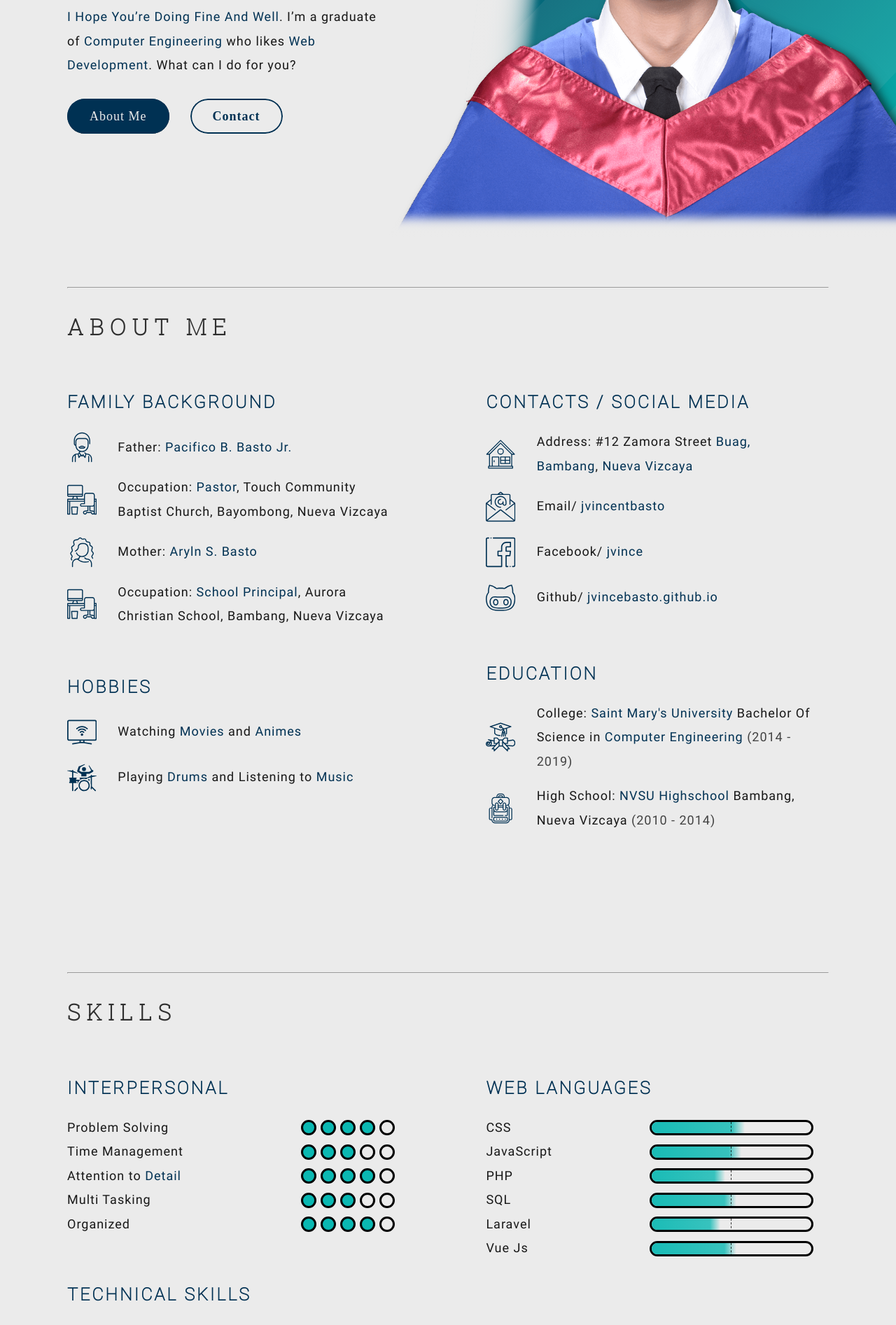
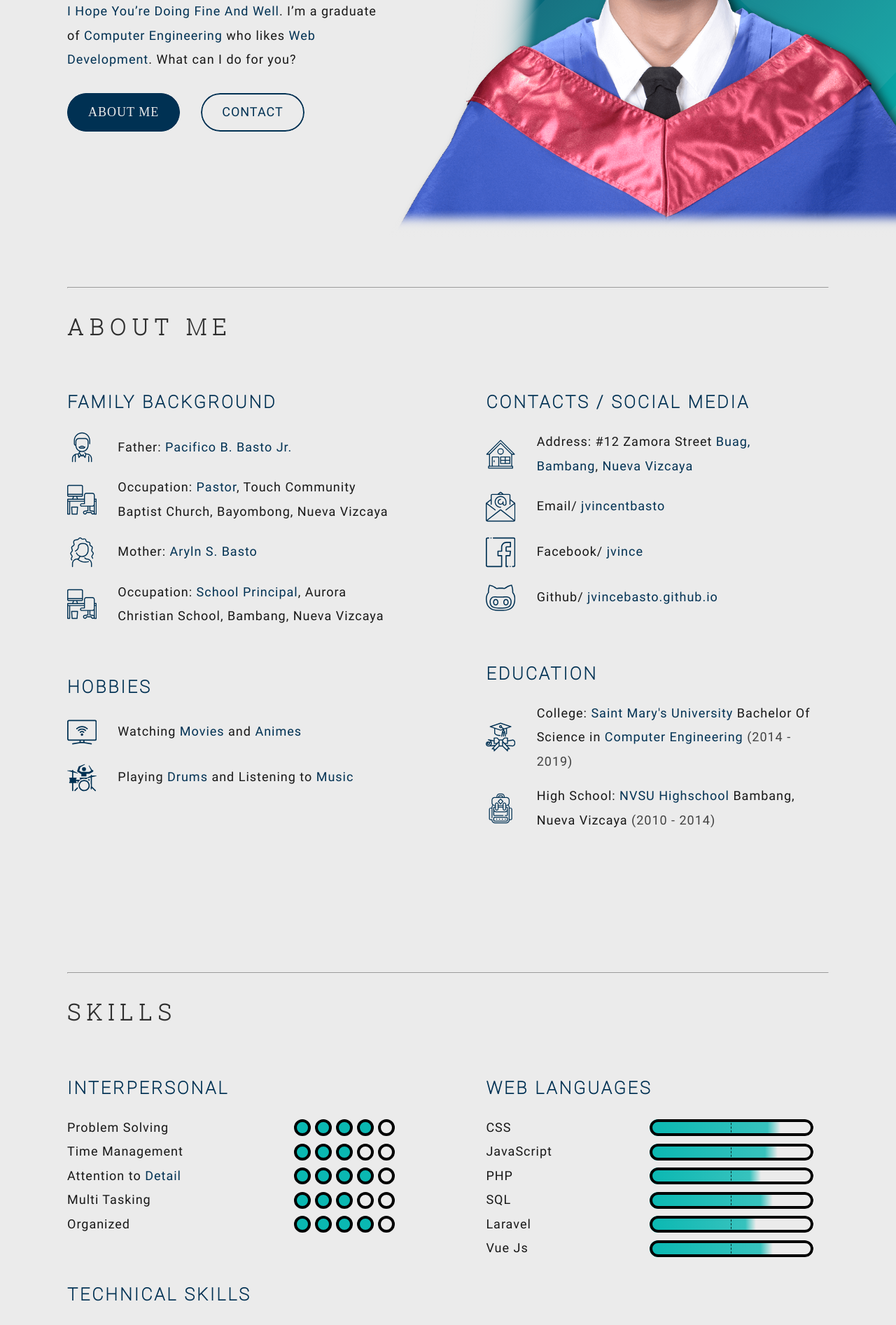
Before and after one commit to jvincebasto/my-vue-portfolio, a Vue app: page / in a window 1280 px wide. Shown: the part 460-2353 px from the top of the page at 70% size. Built offline with nearby package versions, Linux system fonts and the light colour scheme; a web font is replaced by a local one.

Commit message:
refactor button components

```diff
--- a/src/components/Btn-Primary.vue
+++ b/src/components/Btn-Primary.vue
@@ -1,13 +1,23 @@
 <template>
-  <template v-if="type(btnType)">
-    <a class="btn btn--primary">
-      <slot name="title">Primary Button Link</slot>
+  <template v-if="btnType(btnObj)">
+    <div class="btn btn-container" :style="$attrs.btnBorder">
+      <div class="btn-bg"></div>
+      <div class="btn-slide"></div>
+      <div class="btn-border"></div>
+      <a :href="btnLink(btnObj)">
+        <slot name="title">Primary Button - Link</slot>
       </a>
+    </div>
   </template>
   <template v-else>
-    <!-- <input type="submit" class="btn btn--primary" :value="Button Name"/> -->
-    <div type="submit" class="btn btn--primary">
+    <div class="btn btn-container" :style="$attrs.btnBorder">
+      <div class="btn-bg"></div>
+      <div class="btn-slide"></div>
+      <div class="btn-border"></div>
+      <label for="submit" class="btn-label">
         <slot name="title">Primary Button Submit</slot>
+      </label>
+      <input id="submit" type="submit" />
     </div>
   </template>
 </template>
@@ -15,14 +25,21 @@
 <script>
 export default {
   props: {
-    btnType: String
+    btnObj: Object
   },
   methods: {
-    type(type) {
-      if (type === "link") {
+    btnType(obj) {
+      if (obj.type === "link") {
         return true;
       } else {
         return false;
+      }
+    },
+    btnLink(obj) {
+      if (!obj.link) {
+        return "#";
+      } else {
+        return obj.link;
       }
     }
   }
@@ -33,100 +50,114 @@ export default {
 @use "./../sass/abstracts/abstracts" as abs;
 
 .btn {
-  display: block;
-  text-align: center;
+  display: inline-block;
   cursor: pointer;
-  white-space: pre;
 
-  &--primary {
-    color: abs.$vars-c-white;
-    font-family: tlight;
-
+  &-container {
     border-radius: 10rem;
-    border: 0.2rem solid abs.$vars-c-darkblue;
-    padding: 0.6rem 3rem;
-
-    box-shadow: 0rem 0.1rem 0.1rem rgba(abs.$vars-c-black, 0.5),
-      0.1rem 0.2rem 0.2rem rgba(abs.$vars-c-black, 0.5),
-      0.2rem 0.3rem 0.3rem rgba(abs.$vars-c-black, 0.5);
 
     position: relative;
+    overflow: hidden;
 
     @include abs.fns-respond(sptab) {
-      border-color: abs.$vars-c-lightblue;
-
-      color: rgba(abs.$vars-c-black, 1);
-      font-weight: bold;
-    }
-    @include abs.fns-respond(lphone) {
+      height: 100%;
       width: 100%;
-      text-align: center;
-    }
-
-    &:hover {
-      color: abs.$vars-c-darkblue;
-      transition: all 0.3s ease-in-out;
-      font-weight: bold;
-
-      @include abs.fns-respond(sptab) {
-        color: rgba(abs.$vars-c-lightblue, 1);
     }
   }
 
-    &::before {
-      content: "";
+  & > * {
     display: block;
-      margin-left: -1rem;
+    height: 100%;
+    width: 100%;
 
-      height: 120%;
     position: absolute;
     top: 0;
-      z-index: -5;
+    left: 0;
+
+    border-radius: inherit;
+    border: 0.2rem solid abs.$vars-c-darkblue;
+
+    @include abs.fns-respond(sptab) {
+      height: inherit;
+      width: inherit;
+      border-color: abs.$vars-c-lightblue;
+    }
+  }
+
+  &-bg {
+    background: abs.$vars-c-darkblue;
+    border: none;
+
+    @include abs.fns-respond(sptab) {
+      background: abs.$vars-c-lightblue;
+    }
+  }
+  &-border {
+    // border-color: abs.$vars-c-black;
+  }
+
+  &-slide {
     background: rgba(abs.$vars-c-lightblue, 0);
+    border: none;
+    width: 0;
 
-      width: 0;
+    left: unset;
     right: 0;
     transform-origin: right;
 
     transition: all 0.3s ease-in-out;
 
-      @include abs.fns-respond(sptab) {
-        background: rgba(abs.$vars-c-black, 0);
-      }
-      @include abs.fns-respond(sptab) {
-        transition: all 0.3s ease-in-out;
+    @include abs.fns-respond(lphone) {
+      transition-duration: 0.5s;
     }
   }
-    &:hover::before {
-      width: 120%;
-      right: unset;
+  &:hover &-slide {
+    background: rgba(abs.$vars-c-lightblue, 0.8);
+    width: 100%;
+
     left: 0;
     transform-origin: left;
-      background: rgba(abs.$vars-c-lightblue, 1);
 
     @include abs.fns-respond(sptab) {
-        background: rgba(abs.$vars-c-black, 0.9);
+      background: rgba(abs.$vars-c-black, 0.8);
     }
   }
-    &::after {
-      content: "";
-      display: block;
-
-      height: 120%;
-      width: 120%;
-
-      position: absolute;
-      top: 50%;
-      left: 50%;
-      transform: translate(-50%, -50%);
-      z-index: -10;
-
-      background: abs.$vars-c-darkblue;
+  &:hover > a {
+    color: abs.$vars-c-black;
+    font-weight: bold;
 
     @include abs.fns-respond(sptab) {
-        background: abs.$vars-c-lightblue;
+      color: rgba(abs.$vars-c-white, 0.8);
     }
   }
+
+  & > a,
+  &-label {
+    cursor: inherit;
+    font-family: tlight;
+    font-size: 1.8rem;
+    text-transform: uppercase;
+
+    color: rgba(abs.$vars-c-white, 1);
+    white-space: pre;
+
+    border: none;
+    padding: 1rem 3rem;
+
+    position: relative;
+    display: flex;
+    justify-content: center;
+    align-items: center;
+
+    @include abs.fns-respond(sptab) {
+      font-family: tthin;
+      font-weight: bold;
+    }
+  }
+  & #submit {
+    height: 0;
+    width: 0;
+    background: blue;
   }
 }
 </style>
--- a/src/components/Btn-Radios.vue
+++ b/src/components/Btn-Radios.vue
@@ -21,11 +21,11 @@
   }
 
   &-radio div {
-    height: 2.2rem;
-    width: 2.2rem;
+    height: 2.4rem;
+    width: 2.4rem;
 
     border-radius: 10rem;
-    border: 0.3rem solid abs.$vars-c-black;
+    border: 0.4rem solid abs.$vars-c-black;
 
     margin-right: 0.6rem;
     background: abs.$vars-c-lightblue;
--- a/src/components/Btn-Secondary.vue
+++ b/src/components/Btn-Secondary.vue
@@ -1,12 +1,23 @@
 <template>
-  <template v-if="type(btnType)">
-    <a class="btn btn--secondary">
-      <slot name="title">Secondary Button Link</slot>
+  <template v-if="btnType(btnObj)">
+    <div class="btn btn-container" :style="$attrs.btnBorder">
+      <div class="btn-bg"></div>
+      <div class="btn-slide"></div>
+      <div class="btn-border"></div>
+      <a :href="btnLink(btnObj)">
+        <slot name="title">Secondary Button - Link</slot>
       </a>
+    </div>
   </template>
   <template v-else>
-    <div type="submit" class="btn btn--secondary">
+    <div class="btn btn-container" :style="$attrs.btnBorder">
+      <div class="btn-bg"></div>
+      <div class="btn-slide"></div>
+      <div class="btn-border"></div>
+      <label for="submit" class="btn-label">
         <slot name="title">Secondary Button Submit</slot>
+      </label>
+      <input id="submit" type="submit" />
     </div>
   </template>
 </template>
@@ -14,14 +25,21 @@
 <script>
 export default {
   props: {
-    btnType: String
+    btnObj: Object
   },
   methods: {
-    type(type) {
-      if (type === "link") {
+    btnType(obj) {
+      if (obj.type === "link") {
         return true;
       } else {
         return false;
+      }
+    },
+    btnLink(obj) {
+      if (!obj.link) {
+        return "#";
+      } else {
+        return obj.link;
       }
     }
   }
@@ -32,85 +50,111 @@ export default {
 @use "./../sass/abstracts/abstracts" as abs;
 
 .btn {
-  display: block;
-  text-align: center;
+  display: inline-block;
   cursor: pointer;
-  white-space: pre;
 
-  &--secondary {
-    background: transparent;
-    color: abs.$vars-c-darkblue;
-    font-family: tlight;
-    font-weight: bold;
-
+  &-container {
     border-radius: 10rem;
-    border: 0.2rem solid abs.$vars-c-darkblue;
-    padding: 0.6rem 3rem;
 
     position: relative;
+    overflow: hidden;
 
     @include abs.fns-respond(sptab) {
-      color: abs.$vars-c-darkblue;
+      height: 100%;
+      width: 100%;
+    }
   }
 
-    &::before {
-      content: "";
+  & > * {
     display: block;
-      margin-left: -1rem;
+    height: 100%;
+    width: 100%;
 
-      height: 120%;
     position: absolute;
     top: 0;
-      z-index: -5;
+    left: 0;
+
+    border-radius: inherit;
+    border: 0.2rem solid abs.$vars-c-darkblue;
+
+    @include abs.fns-respond(sptab) {
+      height: inherit;
+      width: inherit;
+      border-color: abs.$vars-c-lightblue;
+    }
+  }
+
+  &-bg {
+    background: transparent;
+    border: none;
+  }
+  &-border {
+    // border-color: abs.$vars-c-black;
+  }
+
+  &-slide {
     background: rgba(abs.$vars-c-lightblue, 0);
+    border: none;
+    width: 0;
 
-      width: 0;
+    left: unset;
     right: 0;
     transform-origin: right;
 
     transition: all 0.3s ease-in-out;
 
-      @include abs.fns-respond(sptab) {
-        background: rgba(abs.$vars-c-lightblue, 0);
-      }
-      @include abs.fns-respond(sptab) {
-        transition: all 0.3s ease-in-out;
+    @include abs.fns-respond(lphone) {
+      transition-duration: 0.5s;
     }
   }
-    &:hover::before {
-      width: 120%;
-      right: unset;
+  &:hover &-slide {
+    background: rgba(abs.$vars-c-lightblue, 1);
+    width: 100%;
+
     left: 0;
     transform-origin: left;
-      background: rgba(abs.$vars-c-lightblue, 1);
 
     @include abs.fns-respond(sptab) {
-        background: rgba(abs.$vars-c-lightblue, 0.1);
+      background: rgba(abs.$vars-c-lightblue, 0.2);
     }
   }
-    &::after {
-      content: "";
-      display: block;
+  &:hover > a {
+    color: abs.$vars-c-black;
+    // font-weight: bold;
 
-      height: 100%;
-      width: 100%;
-
-      position: absolute;
-      top: 50%;
-      left: 50%;
-      transform: translate(-50%, -50%);
-      z-index: -10;
-
-      background: transparent;
+    @include abs.fns-respond(sptab) {
+      color: rgba(abs.$vars-c-white, 0.8);
+    }
   }
 
+  & > a,
+  &-label {
+    cursor: inherit;
+    font-family: tbody;
+    font-size: 1.8rem;
+    text-transform: uppercase;
+
+    color: abs.$vars-c-darkblue;
+    white-space: pre;
+
+    border: none;
+    padding: 1rem 3rem;
+
+    position: relative;
+    display: flex;
+    justify-content: center;
+    align-items: center;
+
     @include abs.fns-respond(sptab) {
-      border-color: abs.$vars-c-lightblue;
+      font-family: tthin;
       color: abs.$vars-c-lightblue;
+      font-weight: bold;
     }
-    @include abs.fns-respond(lphone) {
-      width: 100%;
   }
+  & #submit {
+    height: 0;
+    width: 0;
+    background: blue;
   }
 }
 </style>
--- a/src/components/Navbar.vue
+++ b/src/components/Navbar.vue
@@ -12,7 +12,23 @@
     <div class="nav-flex section-margin">
       <div class="nav-logo">
         <ul>
-          <li><a href="#">John Vincent</a></li>
+          <li>
+            <btn-secondary
+              :btnObj="btnlink('link', '#')"
+              :btnBorder="'border-radius: 1rem'"
+            >
+              <template #title>John Vincent</template>
+
+              <!--               <template #title>
+                <template v-if="mediaMatch(1024)" @resize="mediaMatch(1024)">
+                  <p>true</p>
+                </template>
+                <template v-else>
+                  <p>false</p>
+                </template>
+              </template> -->
+            </btn-secondary>
+          </li>
         </ul>
       </div>
 
@@ -35,7 +51,77 @@
   </div>
 </template>
 
-<script></script>
+<script>
+import btnSecondary from "@/components/Btn-Secondary.vue";
+
+// let x = window.matchMedia("(max-width: 768px)");
+
+// mediaValidate(media = vw, obj = {}) {
+//   if(media.matches) {
+//     console.log("matched");
+//     return true;
+//   }
+//   else {
+//     console.log("No Media Query Matched")
+//     return false;
+//   }
+// }
+
+// x.addListener(mediaMatch);
+
+// function mediaMatch(width = 1200) {
+//   let vw = window.matchMedia(`(max-width: ${width}px)`);
+
+//   function mediaValidate(media = vw) {
+//     if(media.matches) {
+//       console.log("matched");
+//       return true;
+//     }
+//     else {
+//       console.log("No Media Query Matched")
+//       return false;
+//     }
+//   }
+
+//   vw.addListener(mediaValidate);
+// }
+
+export default {
+  components: {
+    btnSecondary
+  },
+  methods: {
+    btnlink(type = "link", link = "#") {
+      const btnObj = {
+        type,
+        link
+      };
+
+      return btnObj;
+    },
+    mediaMatch(width = 1200) {
+      const filterWidth = parseFloat(width);
+      let vw = window.matchMedia(`(max-width: ${filterWidth}px)`);
+
+      function mediaValidate(media = vw) {
+        if (media.matches) {
+          console.log("matched");
+          return true;
+        } else {
+          console.log("No Media Query Matched");
+          return false;
+        }
+      }
+
+      const bool = mediaValidate();
+      vw.addListener(mediaValidate);
+
+      console.log(bool);
+      return bool;
+    }
+  }
+};
+</script>
 
 <style scoped lang="scss">
 @use "./../sass/abstracts/abstracts" as abs;
@@ -128,8 +214,7 @@
 
         &:hover {
           color: abs.$vars-c-lightblue;
-          // font-weight: bold;
-          transition: all 1s 1s cubic-bezier(0.2, -0.5, 0.4, 1.75);
+          font-weight: bold;
         }
 
         @include abs.fns-respond(cphone) {
@@ -154,51 +239,9 @@
   }
   &-logo ul li {
     border-radius: 1rem;
-    overflow: hidden;
-    // background: crimson;
 
-    & a::before {
-      content: "";
+    & > * {
       display: block;
-
-      height: 100%;
-      position: absolute;
-      bottom: 0;
-      z-index: -5;
-      background: rgba(abs.$vars-c-lightblue, 0);
-
-      width: 0;
-      right: 0;
-      transform-origin: right;
-
-      transition: all 0.3s ease-in-out;
-    }
-    &:hover a::before {
-      width: 100%;
-      right: unset;
-      left: 0;
-      transform-origin: left;
-      background: rgba(abs.$vars-c-lightblue, 0.9);
-    }
-    &:hover a {
-      color: rgba(abs.$vars-c-darkblue, 1);
-      // border-color: abs.$vars-c-darkblue;
-
-      transition: all 0.3s cubic-bezier(0.2, -0.5, 0.4, 1.75);
-    }
-
-    a {
-      text-transform: uppercase;
-      white-space: pre;
-      font-family: tbody;
-      display: block;
-
-      padding: 0.3rem 3rem;
-      color: abs.$vars-c-lightblue;
-      border: 0.2rem solid abs.$vars-c-lightblue;
-      border-radius: 1rem;
-
-      position: relative;
     }
   }
 }
--- a/src/components/Progress-Bar.vue
+++ b/src/components/Progress-Bar.vue
@@ -1,34 +1,55 @@
 <template>
-  <div class="progress-bar">
-    <div>&nbsp;</div>
-    <span class="progress-bar--center-line">&nbsp;</span>
+  <div class="progress-bar progress-bar--container">
+    <div class="progress-bar--bg" :style="$attrs.pgBarFill"></div>
+    <div class="progress-bar--border"></div>
+    <div class="progress-bar--center-line"></div>
   </div>
 </template>
 
-<script></script>
+<script>
+export default {
+  inheritAttrs: false
+};
+</script>
 
 <style scoped lang="scss">
 @use "./../sass/abstracts/abstracts" as abs;
 
 .progress-bar {
-  height: 2.2rem;
-  width: 40rem;
+  &--container {
+    height: 2.4rem;
+    min-width: 20rem;
+    width: 100%;
+    border-radius: 10rem;
 
-  border-radius: 10rem;
-  border: 0.3rem solid black;
+    position: relative;
+    overflow: hidden;
+  }
 
-  display: flex;
-  align-items: center;
-  overflow: hidden;
+  & > * {
+    display: block;
+    height: inherit;
+    width: inherit;
 
-  position: relative;
+    border-radius: inherit;
+    border: 0.4rem solid abs.$vars-c-black;
 
-  display: flex;
-  align-items: center;
+    position: absolute;
+    top: 0;
+    left: 0;
+  }
+  &--bg {
+    width: unset;
+  }
 
-  & div {
-    height: 120%;
-    margin-left: -5rem;
+  &--border {
+    border-color: abs.$vars-c-black;
+  }
+
+  &--bg {
+    border-radius: 0;
+    border: none;
+
     background-image: linear-gradient(
       to right,
       abs.$vars-c-lightblue,
@@ -37,31 +58,30 @@
     );
   }
 
-  &--css div {
+  &--css &--bg {
     width: 80%;
   }
-  &--js div {
+  &--js &--bg {
     width: 78%;
   }
-  &--php div {
+  &--php &--bg {
     width: 68%;
   }
-  &--sql div {
+  &--sql &--bg {
     width: 75%;
   }
-  &--laravel div {
+  &--laravel &--bg {
     width: 65%;
   }
-  &--vue div {
+  &--vue &--bg {
     width: 75%;
   }
 
   &--center-line {
+    border-radius: 0;
+    border: none;
+
     width: 50%;
-    position: absolute;
-    top: 0;
-    left: 0;
-
     border-right: 0.1rem dashed rgba(0, 0, 0, 0.8);
 
     // background: orange;
--- a/src/views/homepage/Hero.vue
+++ b/src/views/homepage/Hero.vue
@@ -24,12 +24,12 @@
         <div class="btn-headline">
           <ul>
             <li>
-              <btn-primary :btnType="'link'" href="#about">
+              <btn-primary :btnObj="btnlink('link', '#about')">
                 <template #title>About Me</template>
               </btn-primary>
             </li>
             <li>
-              <btn-secondary :btnType="'link'" href="#contacts">
+              <btn-secondary :btnObj="btnlink('link', '#contacts')">
                 <template #title>Contact</template>
               </btn-secondary>
             </li>
@@ -93,6 +93,16 @@ export default {
   components: {
     btnPrimary,
     btnSecondary
+  },
+  methods: {
+    btnlink(type = "link", link = "#") {
+      const btnObj = {
+        type,
+        link
+      };
+
+      return btnObj;
+    }
   }
 };
 </script>
@@ -173,7 +183,7 @@ export default {
     color: rgba(abs.$vars-c-black, 0.8);
 
     font-size: 7.8rem;
-    letter-spacing: -0.5rem;
+    letter-spacing: -0.3rem;
     line-height: 0.9;
 
     margin-bottom: 0.3rem;
@@ -270,7 +280,6 @@ export default {
   &-headline ul li {
     margin-right: 3rem;
     border-radius: 10rem;
-    overflow: hidden;
 
     @include abs.fns-respond(lphone) {
       margin-right: 0;
--- a/src/views/homepage/Skills.vue
+++ b/src/views/homepage/Skills.vue
@@ -67,27 +67,27 @@
             <ul class="category-list category-list--skills">
               <li>
                 <span>CSS</span>
-                <pg-bar class="progress-bar--css"></pg-bar>
+                <pg-bar :pgBarFill="pbPercent(80)"></pg-bar>
               </li>
               <li>
                 <span>JavaScript</span>
-                <pg-bar class="progress-bar--js"></pg-bar>
+                <pg-bar :pgBarFill="pbPercent(78)"></pg-bar>
               </li>
               <li>
                 <span>PHP</span>
-                <pg-bar class="progress-bar--php"></pg-bar>
+                <pg-bar :pgBarFill="pbPercent(68)"></pg-bar>
               </li>
               <li>
                 <span>SQL</span>
-                <pg-bar class="progress-bar--sql"></pg-bar>
+                <pg-bar :pgBarFill="pbPercent(75)"></pg-bar>
               </li>
               <li>
                 <span>Laravel</span>
-                <pg-bar class="progress-bar--laravel"></pg-bar>
+                <pg-bar :pgBarFill="pbPercent(65)"></pg-bar>
               </li>
               <li>
                 <span>Vue Js</span>
-                <pg-bar class="progress-bar--vue"></pg-bar>
+                <pg-bar :pgBarFill="pbPercent(75)"></pg-bar>
               </li>
             </ul>
           </div>
@@ -105,6 +105,13 @@ export default {
   components: {
     btnRadios,
     pgBar
+  },
+  methods: {
+    pbPercent(percent = 55) {
+      let fillWidth = ` width: ${parseFloat(percent)}% `;
+
+      return fillWidth;
+    }
   }
 };
 </script>
```
Lines whose indentation alone changed are shown as unchanged.
